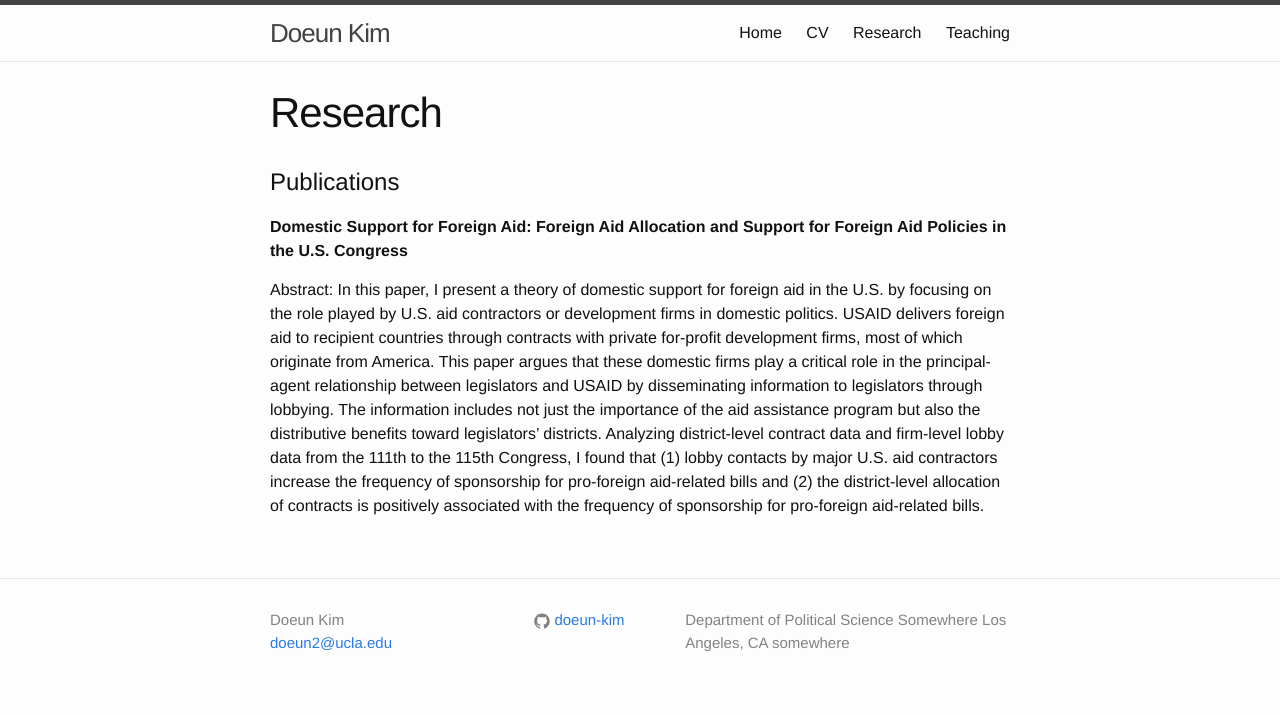
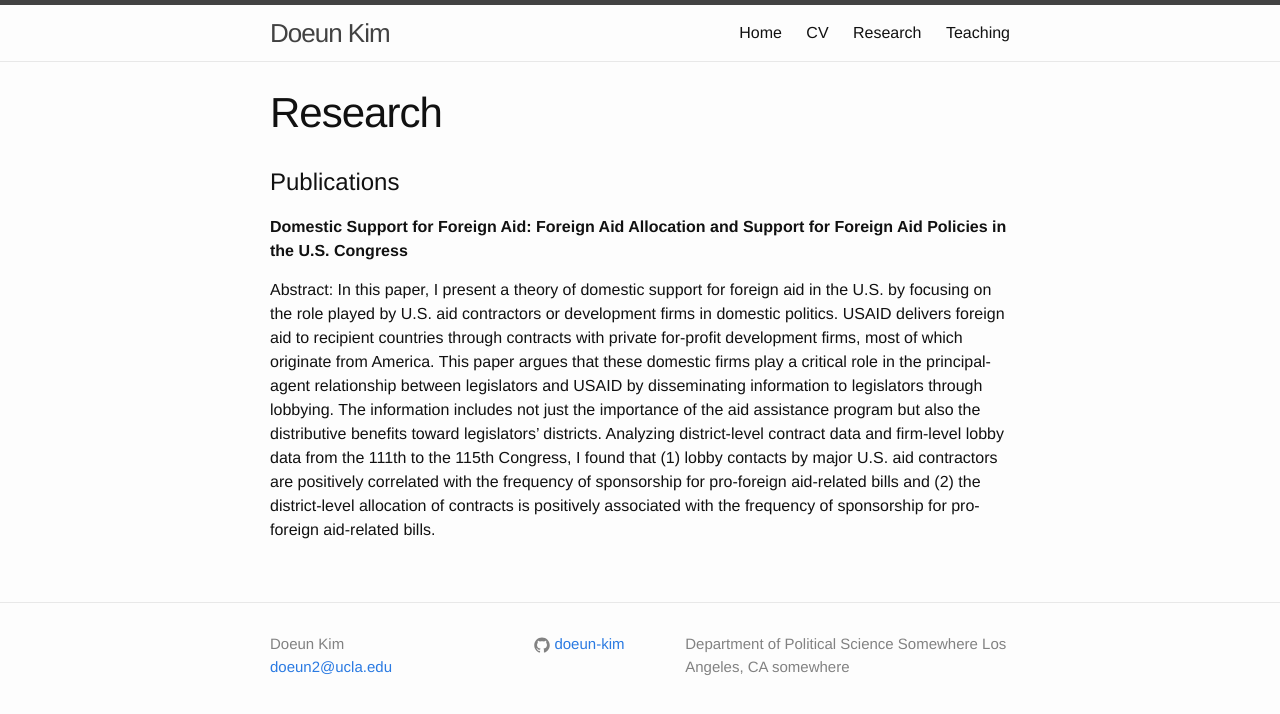
Before and after one commit to soonhong-cho/soonhong-cho.github.io, a Jekyll site: the page research.html, which Jekyll copies as it is, in a window 1280 px wide. Shown: the top 714 px of the page. Built offline with Jekyll 4.4.1, drawn with Linux system fonts in a browser that asks for light colours.

Commit message:
Update research.html

```diff
--- a/research.html
+++ b/research.html
@@ -80,7 +80,7 @@
 <p><strong>Domestic Support for Foreign Aid: Foreign Aid Allocation and Support for Foreign Aid Policies in the U.S. Congress</strong></p>
 
 <p>Abstract: In this paper, I present a theory of domestic support for foreign aid in the U.S. by focusing on the role played by U.S. aid contractors or development firms in domestic politics. USAID delivers foreign aid to recipient countries through contracts with private for-profit development firms, most of which originate from America. This paper argues that these domestic firms play a critical role in the principal-agent relationship between legislators and USAID by disseminating information to legislators through lobbying. The information includes not just the importance of the aid assistance program but also the distributive benefits toward legislators’ districts. Analyzing district-level contract data and firm-level lobby data from the 111th to the 115th Congress, I found that
-(1) lobby contacts by major U.S. aid contractors increase the frequency of sponsorship for pro-foreign aid-related bills and (2) the district-level allocation of contracts is positively associated with the frequency of sponsorship for pro-foreign aid-related bills.</p>
+(1) lobby contacts by major U.S. aid contractors are positively correlated with the frequency of sponsorship for pro-foreign aid-related bills and (2) the district-level allocation of contracts is positively associated with the frequency of sponsorship for pro-foreign aid-related bills.</p>
 
 
   </article>
```
